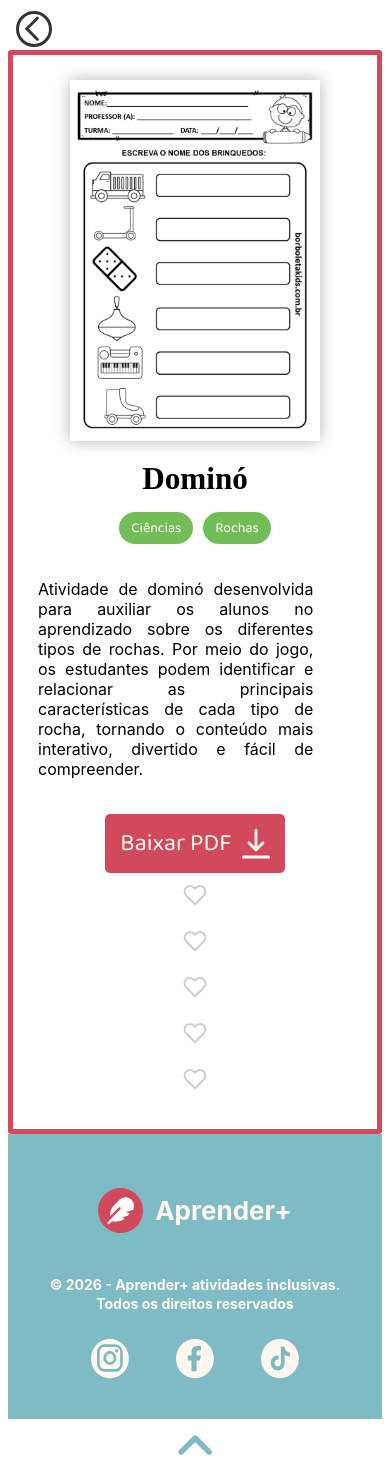
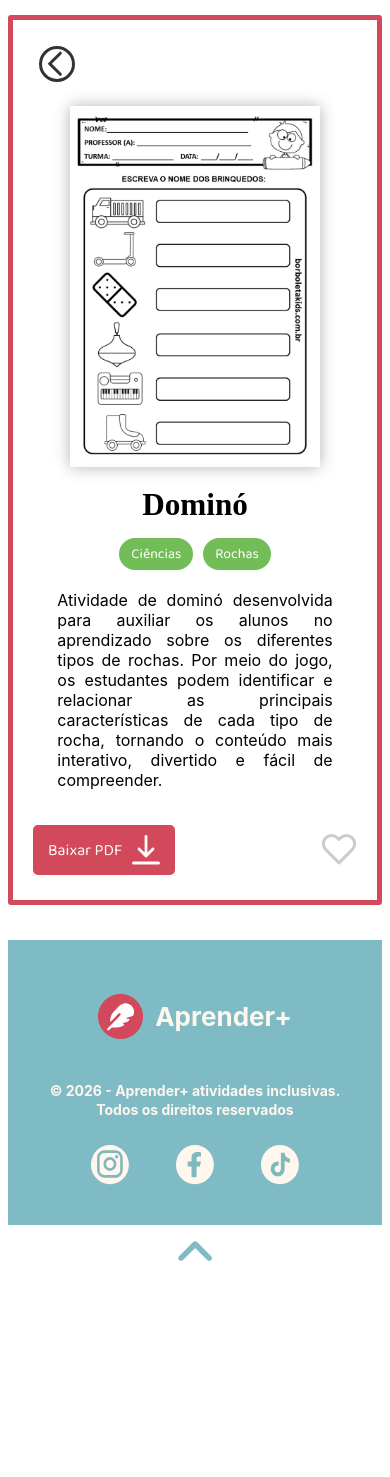
Before and after one commit to Aprender-Hackathon/Trabalho_Hackathon-Novo-, a Vue app: page / in a window 390 px wide. After the commit the page ends 1283 px from the top, so only its background shows below. Built offline with nearby package versions, Linux system fonts and the light colour scheme.

Commit message:
Terminei o componente VerAtv.vue

```diff
--- a/src/assets/main.css
+++ b/src/assets/main.css
@@ -13,3 +13,8 @@ main {
 a {
   text-decoration: none;
 }
+
+footer{
+  padding: 0;
+  margin: 0;
+}
--- a/src/components/BaixarPdf.vue
+++ b/src/components/BaixarPdf.vue
@@ -31,6 +31,10 @@ a {
     transition: transform 0.1s ease;
 }
 
+a:hover {
+  transform: scale(1.05);
+}
+
 a:active {
     transform: scale(1.08);
 }
@@ -39,7 +43,7 @@ a:active {
     a {
         width: 100%;
         box-sizing: border-box;
-        font-size: 1.5rem;
+        font-size: 1rem;
     }
 }
 </style>
--- a/src/components/BotaoSalvar.vue
+++ b/src/components/BotaoSalvar.vue
@@ -3,10 +3,9 @@
     class="heart-button"
     :class="[
       `heart-button--${size}`,
-      `heart-button--${color}`,
+      /*`heart-button--${color}`,*/
       { 'is-active': isLiked }
     ]"
-    :size="aa"
     @click="toggleLike"
   >
     <svg
@@ -33,14 +32,14 @@ defineProps({
     type: String,
     default: 'M',
     validator: (value) => ['S', 'M', 'L'].includes(value)
-  },
+  } /*,
 
   color: {
     type: String,
     default: 'red',
     validator: (value) =>
       ['gray', 'red', 'black', 'blue'].includes(value)
-  }
+  } */
 })
 
 const isLiked = ref(false)
@@ -48,10 +47,6 @@ const isLiked = ref(false)
 const toggleLike = () => {
   isLiked.value = !isLiked.value
 }
-
-const size = () => {
-    return('aaaa')
-};
 
 </script>
 
@@ -67,10 +62,10 @@ const size = () => {
 }
 
 .heart-button:hover {
-  transform: scale(1.1);
+  transform: scale(1.05);
 }
 .heart-button:active{
-    transform: scale(1.3);
+    transform: scale(1.1);
 }
 
 .heart-button.is-active {
@@ -87,34 +82,34 @@ Tamanho aceito para adicionar no Botão
 Tamanhos: S = pequeno, M = médio e L = grande */
 
 .heart-button--S {
-  padding: 4px;
+  padding: 8px;
 }
 
 .heart-button--S svg {
-  width: 16px;
-  height: 16px;
-}
-
-.heart-button--M {
-  padding: 8px;
-}
-
-.heart-button--M svg {
   width: 24px;
   height: 24px;
 }
 
-.heart-button--L {
+.heart-button--M {
   padding: 12px;
 }
 
-.heart-button--L svg {
+.heart-button--M svg {
   width: 36px;
   height: 36px;
 }
 
+.heart-button--L {
+  padding: 16px;
+}
+
+.heart-button--L svg {
+  width: 48px;
+  height: 48px;
+}
+
 /* Cores aplicadas quando o coração está ativo
-Serão aceita cores cinza, vermelho, preto e azul */
+Serão aceita cores cinza, vermelho, preto e azul
 
 .heart-button--gray.is-active {
   color: gray;
@@ -134,6 +129,6 @@ Serão aceita cores cinza, vermelho, preto e azul */
 
 .heart-button.is-active svg {
   fill: currentColor;
-}
+} */
 
 </style>
--- a/src/components/VerAtv.vue
+++ b/src/components/VerAtv.vue
@@ -48,27 +48,28 @@ const props = defineProps({
       <div class="baixo">
         <BaixarPdf :pdf="pdf" />
 
-        <BotaoSalvar style="width: 300px" />
-        <!-- segue o modelo de como seria o botão com tamanho de propriedade e cores-->
+        <BotaoSalvar size="L" class="computador" />
 
-        <BotaoSalvar size="S" color="gray" />
-        <BotaoSalvar size="M" color="red" />
-        <BotaoSalvar size="L" color="blue" />
-        <BotaoSalvar size="L" color="black" />
+        <BotaoSalvar size="M" class="celular" />
+
       </div>
     </div>
   </div>
 </template>
 
 <style scoped>
+.celular {
+  display: none;
+}
 .all {
   display: flex;
   align-items: stretch;
-  gap: 5vw;
+  gap: 3vw;
 
+  position: relative;
   width: 75%;
   max-width: 1100px;
-  margin: 0 auto;
+  margin: 2vw auto;
   padding: 2.5vw;
 
   border: #d1495b solid 5px;
@@ -78,11 +79,9 @@ const props = defineProps({
 .voltar {
   border: none;
   background: none;
-  position: absolute;
-  top: 20px;
-  left: 20px;
   cursor: pointer;
-  z-index: 20;
+  align-self: flex-start;
+  text-align: left;
 }
 
 .image {
@@ -127,6 +126,7 @@ const props = defineProps({
   justify-content: space-between;
   align-items: center;
   margin: 0 0 2vw 0;
+  max-width: 500px;
 }
 
 .descricao {
@@ -141,6 +141,19 @@ const props = defineProps({
 }
 
 @media (max-width: 600px) {
+
+.baixo button {
+  padding: 0;
+}
+
+.computador{
+  display: none;
+}
+
+.celular{
+  display: block;
+}
+
   .voltar {
     top: 10px;
     left: 10px;
@@ -155,7 +168,7 @@ const props = defineProps({
     flex-direction: column;
     gap: 20px;
     padding: 25px 20px;
-    margin: 50px auto 0;
+    margin: 15px auto 35px auto;
   }
 
   .image {
@@ -167,6 +180,7 @@ const props = defineProps({
   .lado {
     width: 100%;
     align-items: center;
+    justify-content: center;
   }
   .lado h3 {
     font-size: clamp(24px, 8vw, 32px);
@@ -191,7 +205,7 @@ const props = defineProps({
   .baixo {
     width: 100%;
     display: flex;
-    flex-direction: column;
+    flex-direction: row;
     align-items: center;
     margin-top: 15px;
     margin-bottom: 0;
@@ -202,8 +216,8 @@ const props = defineProps({
     max-width: 100%;
     font-size: 16px;
     text-align: justify;
-    margin-bottom: 20px;
     padding: 0 5px;
+    margin: 20px auto 20px;
   }
 }
 </style>
```
